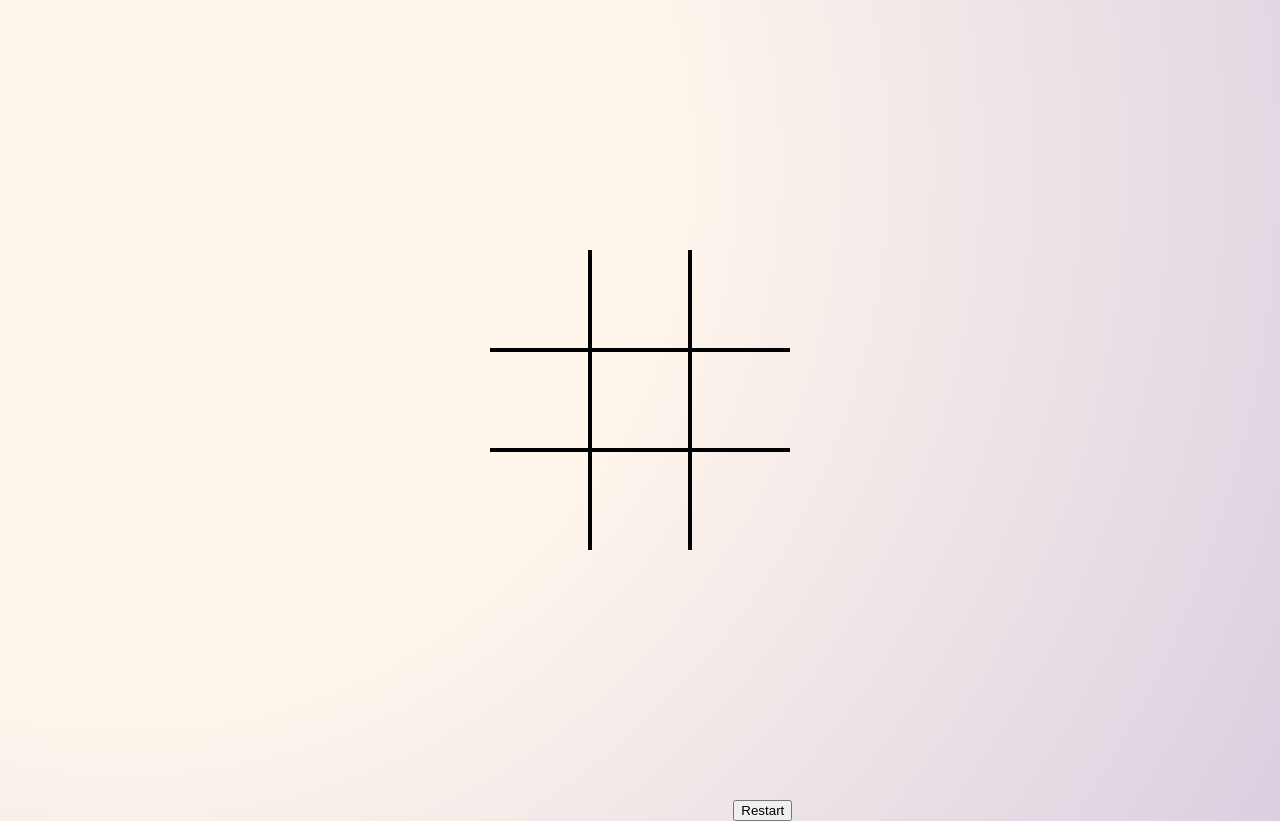
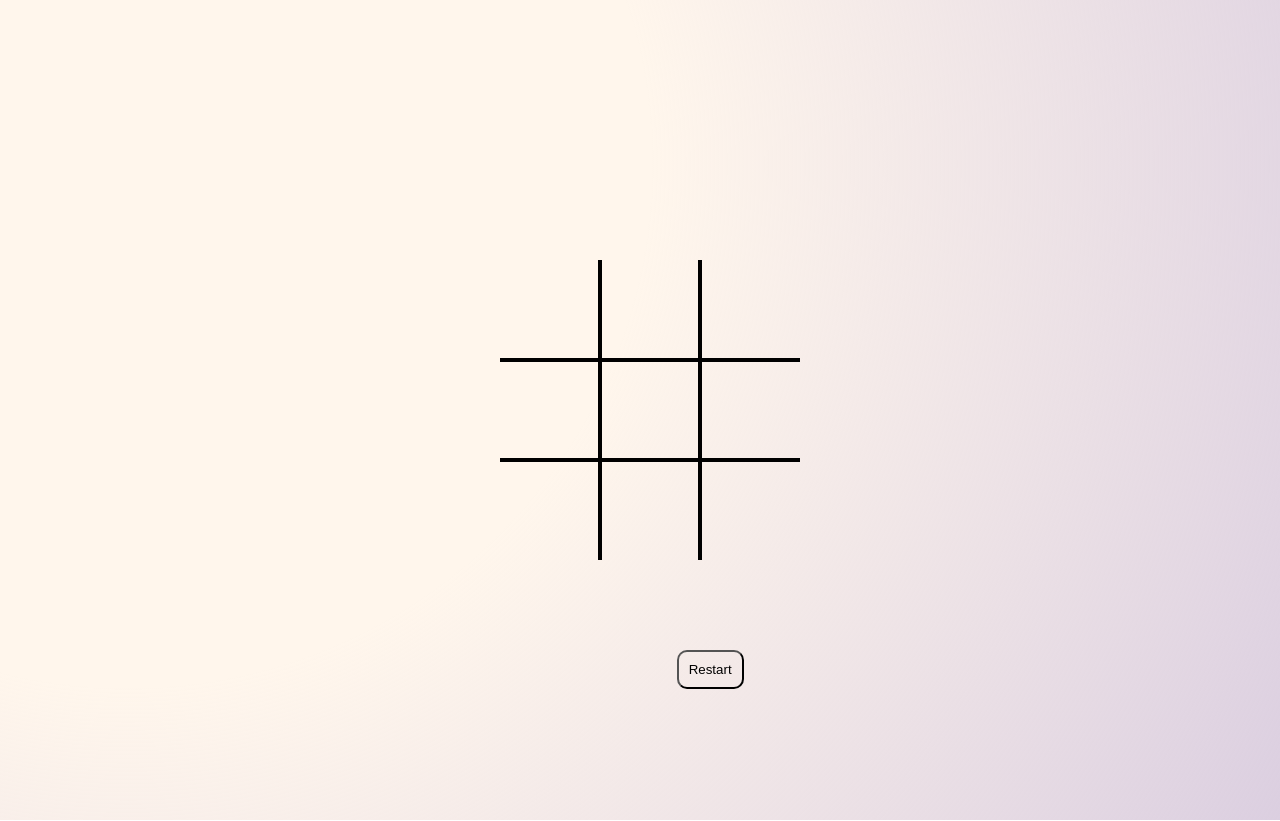
Before and after one commit to Philwatson77/potential-disco, a plain HTML site: page index.html in a window 1280 px wide. Drawn offline with Linux system fonts and the light colour scheme.

Commit message:
updated visuals

```diff
--- a/index.html
+++ b/index.html
@@ -7,7 +7,15 @@
     <title>Tic Tac Toe</title>
 </head>
 <body>
-
+  <div>
+    <!-- <input class="player" id="player1" type="text" placeholder="Player1">
+    <input class="player" id="player2" type="text" placeholder="Player2"> -->
+  </div>
+  <button class="restartButton" id="restartButton">Restart</button>
+  <!-- <div>
+    <input class="player" id="player1" type="text" placeholder="Player1">
+    <input class="player" id="player2" type="text" placeholder="Player2">
+  </div> -->
   <div class="board" id="board">
 
   <div class="cell" data-cell ></div>
@@ -20,7 +28,6 @@
   <div class="cell" data-cell ></div>
   <div class="cell" data-cell ></div>
   </div>
-  <button class="restartButton" id="restartButton">Restart</button>
   </div>
   <div class="winner-message" id="winnerMessage">
 
@@ -28,6 +35,7 @@
   <button class="Winnner">Winner</button>
   </div>
 
+
     <script src="project0Jquery/jquery.js"></script>
     <script src="project0js/project0.js"></script>
 </body>
--- a/project0css/project0.css
+++ b/project0css/project0.css
@@ -12,6 +12,8 @@ body {
     margin: 0;
     background-size: cover;
     background: radial-gradient(circle at 10% 20%, rgb(255, 246, 236) 39.5%, rgba(100, 46, 122, 0.23) 100.2%);
+    padding: 10px;
+    position: relative;
 }
 
 .board {
@@ -154,6 +156,10 @@ body {
 }
 
 .restartButton {
-    margin-left: 55em;
-    position: flex;
+    position: absolute;
+    margin: 48em 50em 0 50em;
+    border-radius: 10px;
+    background-color: transparent;
+    padding: 10px;
+    /* justify-content: center; */
 }
```
Also changed, not shown: 1 other file.
